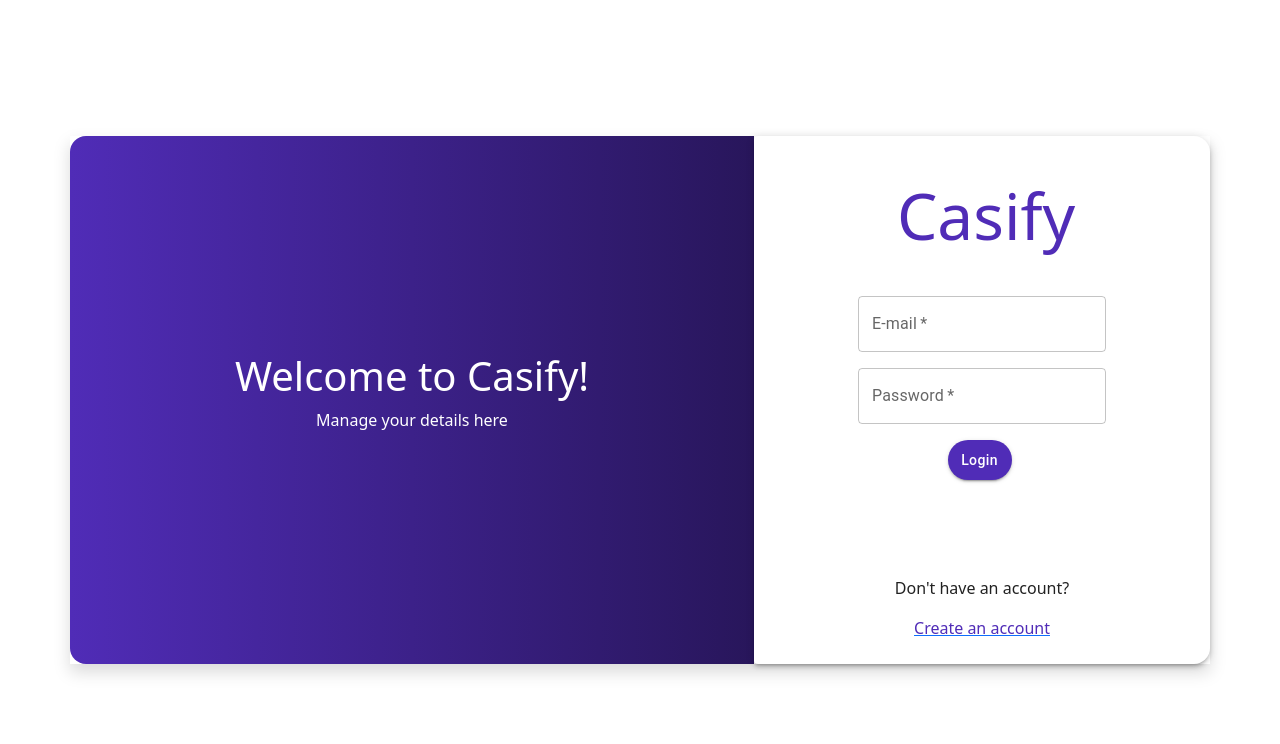
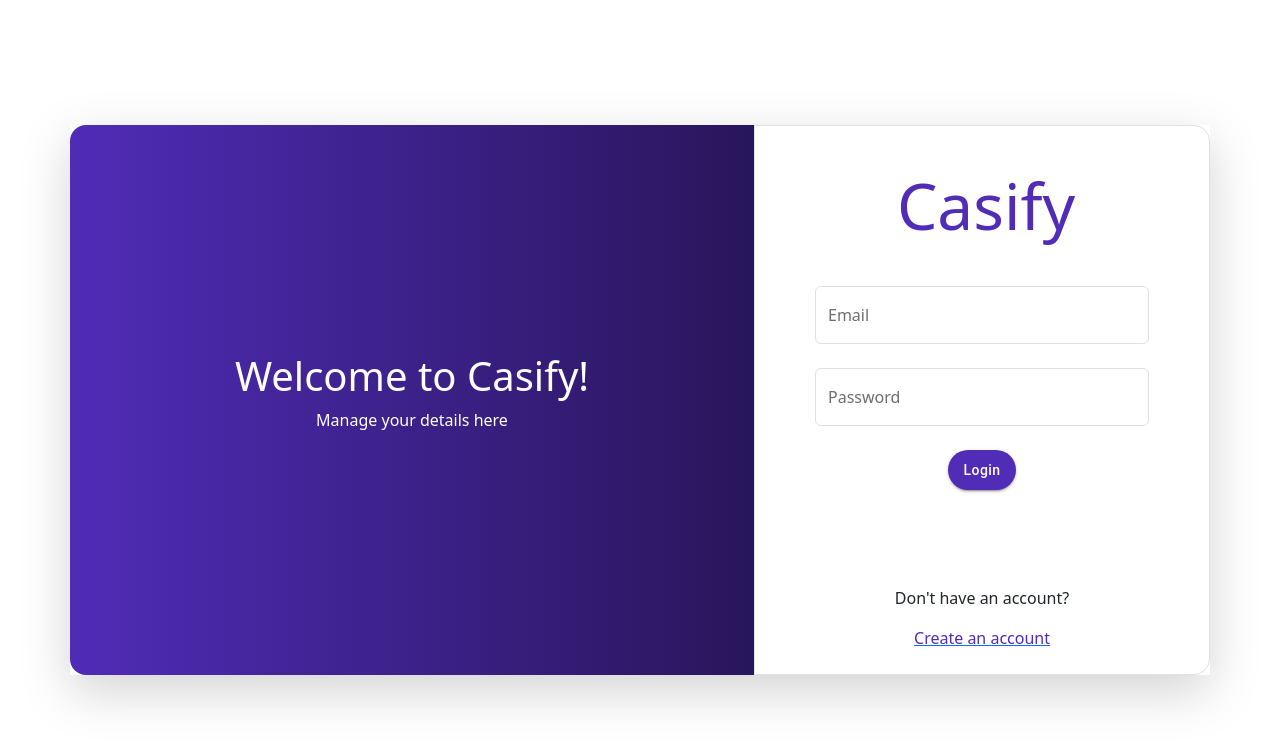
Before and after one commit to Gandhiharsh799/casify, a React (Vite) app: page /login in a window 1280 px wide. Shown: the top 744 px of the page. Built offline with nearby package versions, Linux system fonts and the light colour scheme.

Commit message:
feat: styling

```diff
--- a/src/pages/Login.jsx
+++ b/src/pages/Login.jsx
@@ -1,5 +1,4 @@
-import { Paper } from "@mui/material";
-import { TextField } from "@mui/material";
+
 import Button from "@mui/material/Button";
 import '../index.css'
 import { Link } from "react-router-dom";
@@ -7,7 +6,7 @@ import { Link } from "react-router-dom";
 export default function Login() {
   return (
     <div className="container d-flex justify-content-center align-items-center min-vh-100">
-      <div className="row bg-white shadow box-area">
+      <div className="row bg-white shadow-lg box-area">
         <div className="col-md-6 p-3 d-flex justify-content-center rounded-start-4 flex-column align-items-center left-box">
           <div className="text-center">
             <h1 className="text-white fs-1">Welcome to Casify!</h1>
@@ -15,7 +14,7 @@ export default function Login() {
           </div>
         </div>
 
-        <Paper elevation={3} className="col-md-6 rounded-end-4 right-box">
+        <div className="col-md-6 rounded-end-4 border right-box">
           <div className="row align-items-center">
             <p
               className="text-center p-2  my-4 nav-label"
@@ -24,30 +23,39 @@ export default function Login() {
               Casify
             </p>
           </div>
-          <div className="input-group mb-3 justify-content-center">
-            <TextField
+          <form>
+
+              <div className=" inp form-floating form-group mx-5 mb-4">
+                <input
                   type="email"
-              label="E-mail"
-              variant="outlined"
+                  className="form-control"
+                  id="floatingInputGroup1"
+                  placeholder="Email"
                   required
                 />
+                <label htmlFor="floatingInputGroup1">Email</label>
               </div>
-          <div className="input-group mb-3 justify-content-center">
-            <TextField
-              type="password"
-              label="Password"
-              variant="outlined"
+
+
+              <div className="inp form-floating mx-5 mb-4">
+                <input
+                  type="text"
+                  className="form-control"
+                  id="floatingInputGroup1"
+                  placeholder="Password"
                   required
                 />
+                <label htmlFor="floatingInputGroup1">Password</label>
               </div>
+
             <div className="input-group mb-5 justify-content-center">
-            <Link to= "/report">
+              <Link to="/report">
                 <Button
                   variant="contained"
                   sx={{
                     backgroundColor: "#502cb7",
                     textTransform: "capitalize",
-                width: "25%",
+
                     height: "40px",
                     "&:hover": {
                       backgroundColor: "white",
@@ -60,15 +68,16 @@ export default function Login() {
                 </Button>
               </Link>
             </div>
+          </form>
           <div className="row">
             <p className="text-center mt-5">Don't have an account?</p>
-            <Link to="/">
+            <Link to="/signup">
               <p className="text-center mb-4" style={{ color: "#502cb7" }}>
                 Create an account
               </p>
             </Link>
           </div>
-        </Paper>
+        </div>
       </div>
     </div>
   );
```
Lines whose indentation alone changed are shown as unchanged.
